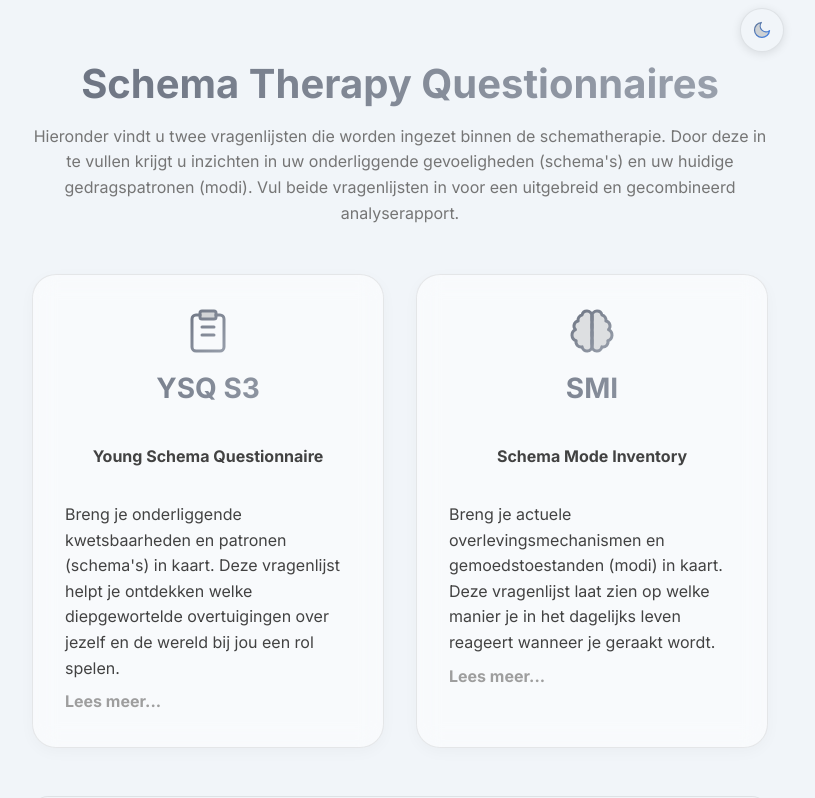
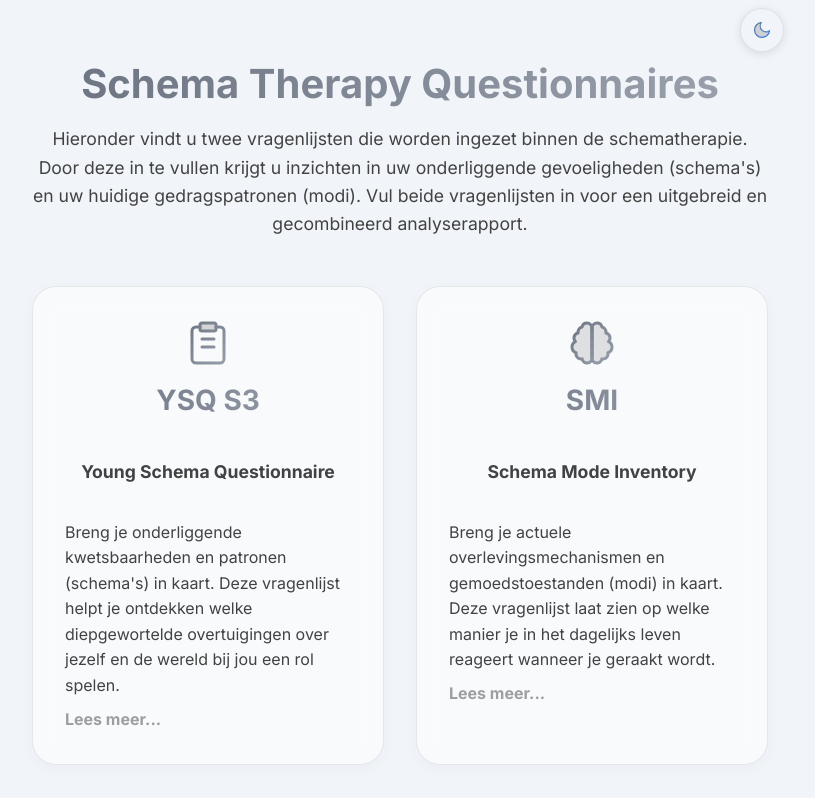
Before and after one commit to radder1972/STA, a React (Vite) app: page / in a window 1280 px wide. Shown: the top 798 px of the page, without its empty margins (240-1055 px from the left). Built offline with nearby package versions, Linux system fonts and the light colour scheme.

Commit message:
Standardize body text typography globally

```diff
--- a/package.json
+++ b/package.json
@@ -1,7 +1,7 @@
 {
   "name": "schema-therapy-app",
   "private": true,
-  "version": "2.6.255",
+  "version": "2.6.256",
   "type": "module",
   "scripts": {
     "dev": "vite",
--- a/src/index.css
+++ b/src/index.css
@@ -45,6 +45,13 @@ body {
   flex: 1;
   display: flex;
   flex-direction: column;
+}
+
+/* Base Typography Standards */
+p:not(.playing-card p) {
+  font-size: 1.1rem !important;
+  line-height: 1.6 !important;
+  color: var(--text-main) !important;
 }
 
 /* Glassmorphism Utilities */
```
Also changed, not shown: 1 other file (tests, documents, lock files or other folders).
